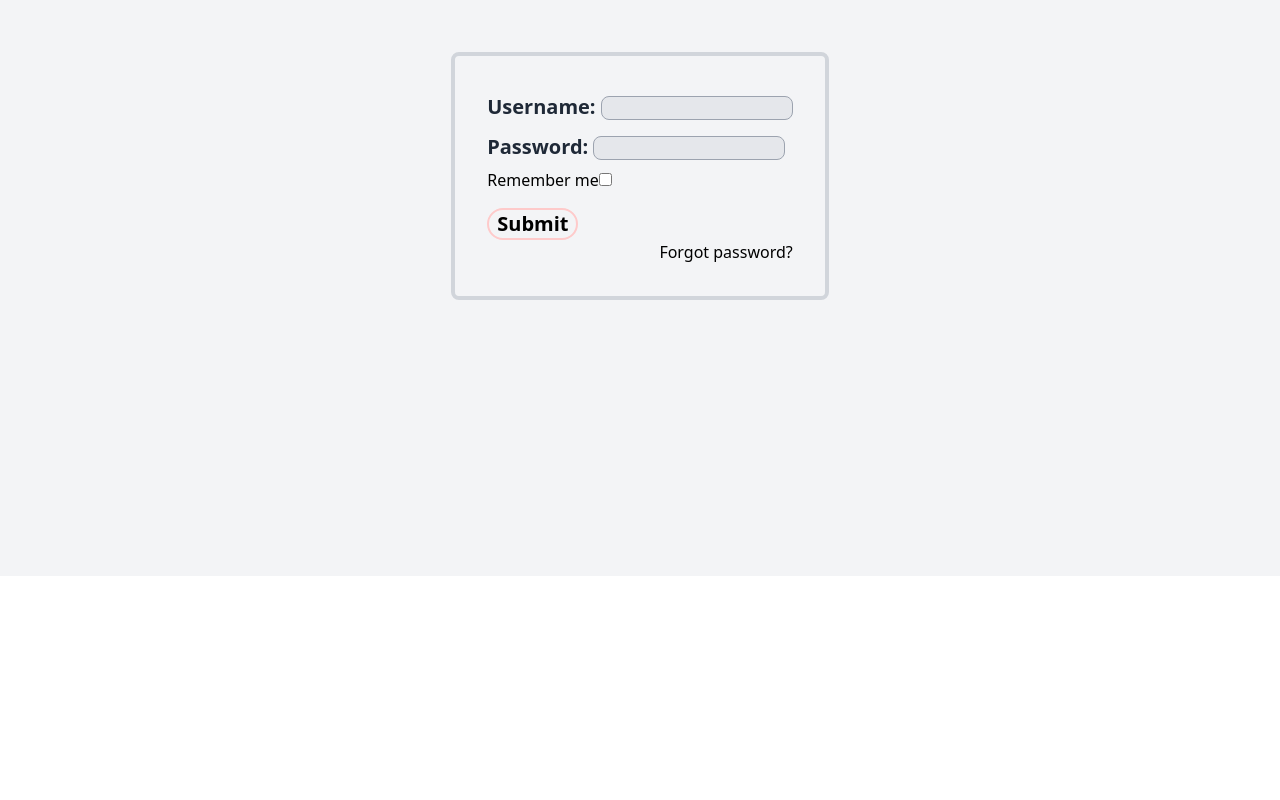
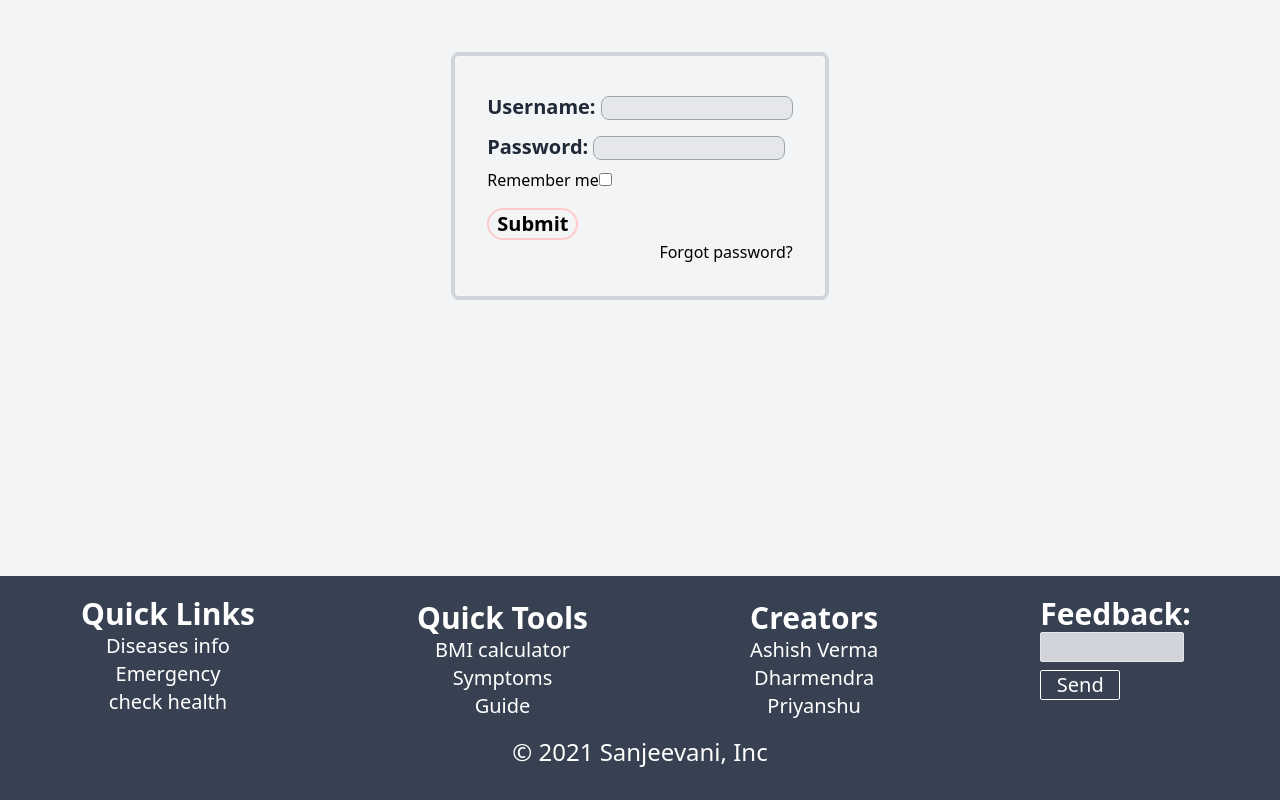
Before and after one commit to codechampriyanshu/Sanjeevani, a React (Create React App) app in the folder frontend/: page / in a window 1280 px wide. Shown: the part 1422-2222 px from the top of the page. Before the commit the page ends 1998 px from the top, so only its background shows below. Built offline with nearby package versions, Linux system fonts and the light colour scheme.

Commit message:
footer done

```diff
--- a/frontend/src/Components/Footer/Footer.jsx
+++ b/frontend/src/Components/Footer/Footer.jsx
@@ -1,31 +1,34 @@
 import React from 'react'
-import { Link,BrowserRouter } from 'react-router-dom'
+import { Link} from 'react-router-dom'
 export default function Footer() {
     return (
-        <div className="grid grid-cols-4 p-3 m-3 text-xs bg-blue-300">
-        <BrowserRouter>
-        <div className="col-span-1 py-1 text-center">
-            <h3 className="">-:Quick Links:-</h3>
-            <Link to="https://www.nhsinform.scot/search?q=cancer&locpt=&ds=&tab=inform" >Diseases info</Link><br/>
-            <Link to="">Emergency</Link><br/>
-            <Link to="">check health</Link><br/>
+        <div className="py-2 bg-gray-700 text-custom-muted sm:py-4">
+        <div className="flex flex-col justify-around text-xs xs:text-sm between:text-base sm:flex-row sm:text-lg lg:text-xl">
+            <div className="flex flex-col mt-1 text-center">
+                <h3 className="text-sm font-semibold sm:text-lg md:text-xl lg:text-2xl xl:text-3xl">Quick Links</h3>
+                <Link to="https://www.nhsinform.scot/search?q=cancer&locpt=&ds=&tab=inform" >Diseases info</Link>
+                <Link to="">Emergency</Link>
+                <Link to="">check health</Link>
+            </div>
+            <div className="flex flex-col mt-2 text-center">
+                <h3 className="text-sm font-semibold sm:text-lg md:text-xl lg:text-2xl xl:text-3xl">Quick Tools</h3>
+                <Link to="#" >BMI calculator</Link>
+                <Link to=""> Symptoms</Link>
+                <Link to=""> Guide</Link>
+            </div>
+            <div className="flex-col hidden mt-2 text-center sm:flex">
+                <h3 className="text-sm font-semibold sm:text-lg md:text-xl lg:text-2xl xl:text-3xl">Creators</h3>
+                <Link to="#">Ashish Verma</Link>
+                <Link to="#">Dharmendra</Link>
+                <Link to="#">Priyanshu</Link>
+            </div>
+            <div className="py-1 text-center sm:flex sm:flex-col ">
+                <span className="mr-2 text-sm font-semibold sm:text-lg md:text-xl lg:text-2xl xl:text-3xl">Feedback:</span>
+                <input className="w-20 mr-2 text-black bg-gray-300 border rounded-sm md:w-32 lg:w-36 sm:w-28" id="opinion"/>
+                <button className="w-20 px-1 mt-2 border border-white rounded-sm hover:bg-gray-500">Send</button>
+            </div>
         </div>
-        <div className="col-span-1 py-1 text-center">
-            <h3 className="">-:Quick Tools:-</h3>
-            <Link to="#" >BMI calculator</Link><br/>
-            <Link to=""> Symptoms</Link><br/>
-            <Link to=""> Guide</Link><br/>
-        </div>
-        <div className="col-span-2 py-1 text-center">
-            <h3 className="">-:Feedback:-</h3>
-            <article>Feedbacks are the best tools for improvement.<br/>
-                    <input id="opinion" placeholder="write your opinion"/>
-                    <label id="opinion"></label>
-                    <button type="button">Submit</button>
-
-            </article>
-        </div>
-        </BrowserRouter>
+        <p className="py-4 text-center select-none xs:text-base sm:text-lg md:text-xl lg:text-2xl">© 2021 Sanjeevani, Inc</p>
         </div>
     )
 }
--- a/frontend/src/pages/Home.jsx
+++ b/frontend/src/pages/Home.jsx
@@ -2,12 +2,14 @@ import React from 'react'
 import Register from '../Components/Register/Register'
 import Landing from "../Components/Landing/Landing"
 import Login from "../Components/Login/Login"
+import Footer from "../Components/Footer/Footer"
 export default function Home() {
     return (
         <div>
             <Landing/>
             <Register/>
             <Login/>
+            <Footer/>
         </div>
     )
 }
```
